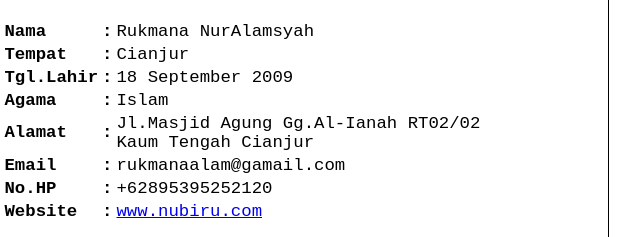
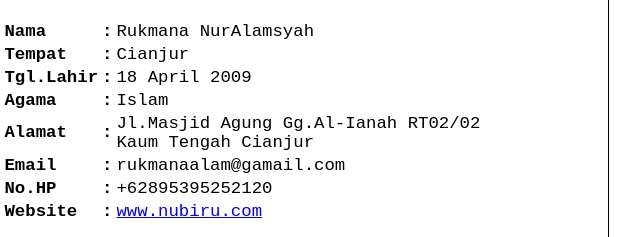
Before and after one commit to alampelajar/Website-Personal, a plain HTML site: page index.html in a window 1280 px wide. Shown: the part 171-408 px from the top of the page, 431-1071 px from the left. Drawn offline with Linux system fonts and the light colour scheme.

Commit message:
Update index.html

```diff
--- a/index.html
+++ b/index.html
@@ -36,7 +36,7 @@
 					<tr>
 						<th>Tgl.Lahir</th>
 						<th>:</th>
-						<td>18 September 2009</td>
+						<td>18 April 2009</td>
 					</tr>
 					<tr>
 						<th>Agama</th>
```
